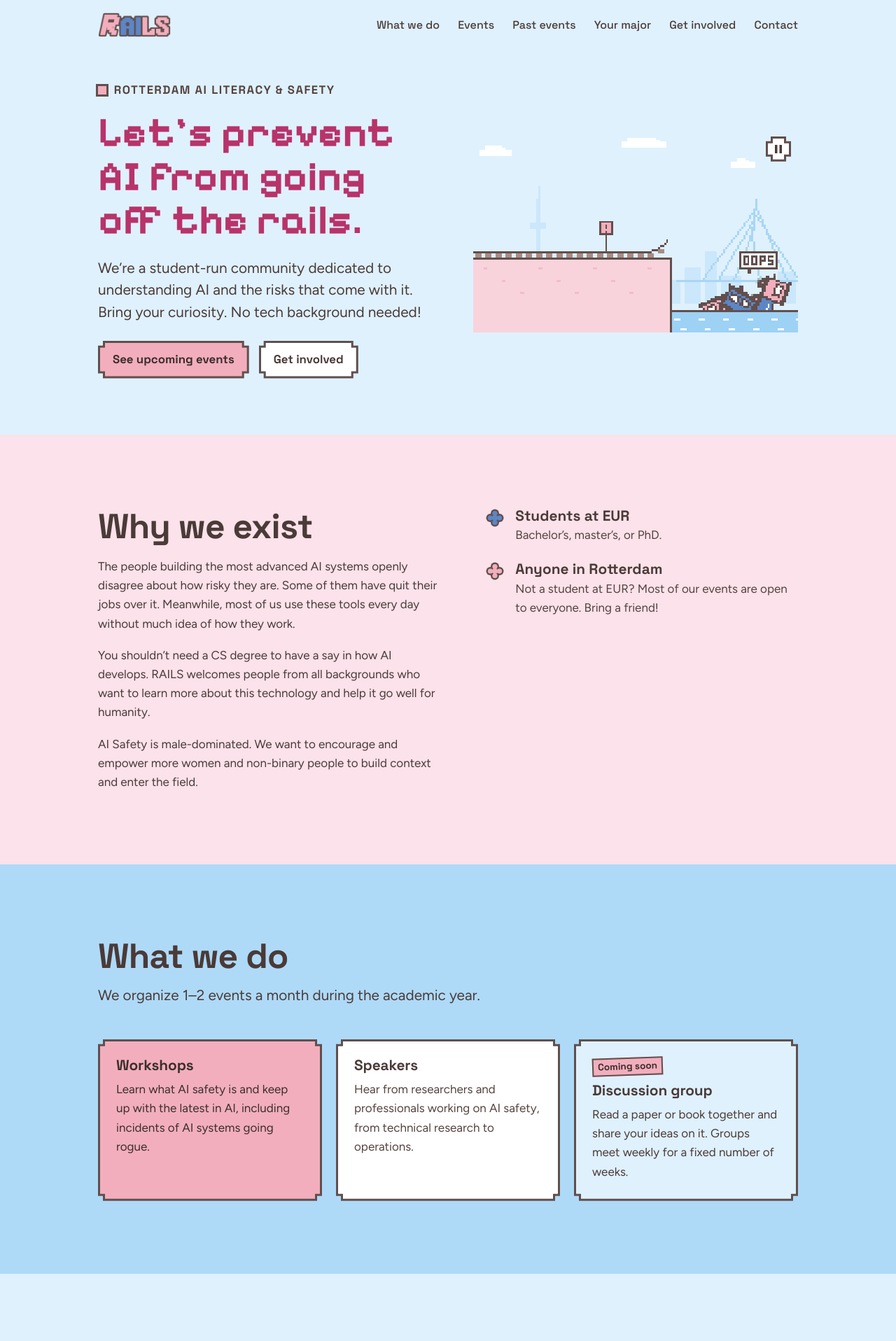
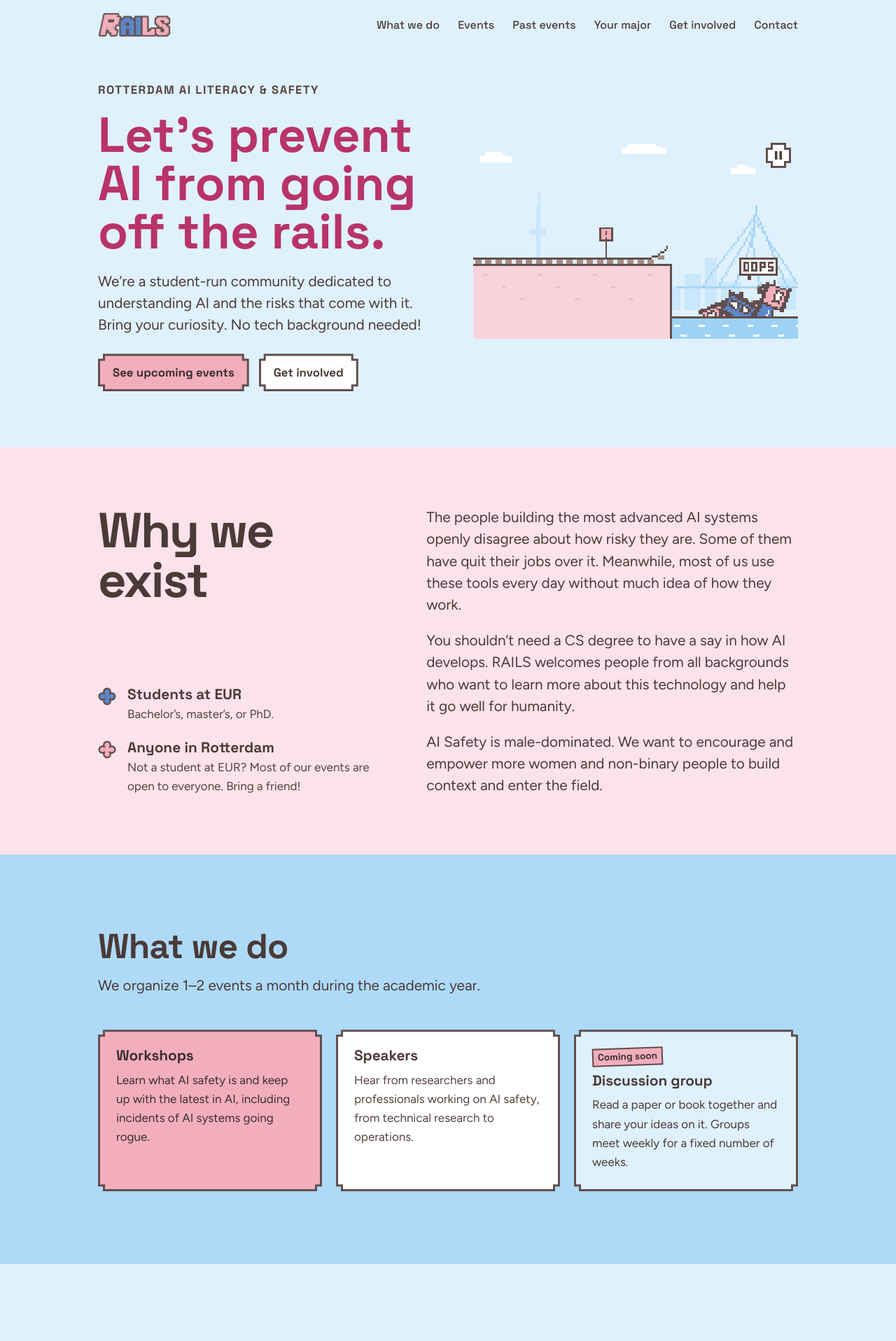
Before and after one commit to RAILS010/rails010-site, a Jekyll site: the page built from index.html, in a window 1280 px wide. Shown: the top 1916 px of the page at 70% size. Built offline with Jekyll 4.4.1, drawn with Linux system fonts in a browser that asks for light colours; some web fonts are replaced.

Commit message:
Hero: drop square before full name, tagline in Handjet; bigger, tighter 'Why we exist'
Co-Authored-By: Claude Opus 5.5 <noreply@anthropic.com>
Claude-Session: https://claude.ai/code/session_01MT8kq8mWpyiMjnUQEbcZdu

```diff
--- a/_layouts/default.html
+++ b/_layouts/default.html
@@ -24,7 +24,7 @@
 <link rel="apple-touch-icon" href="{{ '/assets/apple-touch-icon.png' | relative_url }}">
 <link rel="preconnect" href="https://fonts.googleapis.com">
 <link rel="preconnect" href="https://fonts.gstatic.com" crossorigin>
-<link rel="stylesheet" href="https://fonts.googleapis.com/css2?family=Space+Grotesk:wght@500;700&family=Figtree:wght@400;500;600&family=Pixelify+Sans:wght@700&display=swap">
+<link rel="stylesheet" href="https://fonts.googleapis.com/css2?family=Space+Grotesk:wght@500;700&family=Figtree:wght@400;500;600&family=Handjet:wght@600&display=swap">
 <link rel="stylesheet" href="{{ '/assets/site.css' | relative_url }}?v={{ site.time | date: '%s' }}">
 <script>document.documentElement.className+=' js'</script>
 </head>
--- a/assets/site.css
+++ b/assets/site.css
@@ -17,7 +17,7 @@
   --focus:#4A3A38;
   --rule:#614F4D;
   --font-display:"Space Grotesk",ui-sans-serif,system-ui,sans-serif;
-  --font-pixel:"Pixelify Sans","Space Grotesk",ui-sans-serif,system-ui,sans-serif;
+  --font-tagline:"Handjet","Space Grotesk",ui-sans-serif,system-ui,sans-serif;
   --raspberry:#B8336A;            /* hero tagline: 4.9:1 on --bg */
   --sleeper:#A88C86;
   --font-body:"Figtree",ui-sans-serif,system-ui,-apple-system,"Segoe UI",sans-serif;
@@ -96,10 +96,9 @@ section{padding-block:clamp(56px,9vw,104px)}
 .hero .wrap{display:grid;gap:clamp(28px,4vw,48px);align-items:center}
 @media (min-width:960px){.hero .wrap{grid-template-columns:minmax(0,1.05fr) minmax(0,1fr)}}
 .hero-text{display:grid;gap:20px;align-content:start}
-/* three levels: small label > big pixel tagline in raspberry > body intro */
-.fullname{display:flex;align-items:center;gap:.65em;font-family:var(--font-display);font-weight:700;font-size:clamp(.92rem,1.3vw,1.05rem);line-height:1.2;letter-spacing:.09em;text-transform:uppercase;color:var(--ink-soft)}
-.fullname::before{content:"";flex:none;width:12px;height:12px;background:var(--pink);box-shadow:0 0 0 3px var(--line)}
-.lede{font-family:var(--font-pixel);font-weight:700;font-size:clamp(2.25rem,4.7vw,3.7rem);max-width:15ch;letter-spacing:0;line-height:1.06;color:var(--raspberry);text-wrap:balance}
+/* three levels: small label > big tagline in raspberry (Handjet: pixel-grid DNA, but calm enough to sit next to Space Grotesk/Figtree) > body intro */
+.fullname{font-family:var(--font-display);font-weight:700;font-size:clamp(.92rem,1.3vw,1.05rem);line-height:1.2;letter-spacing:.09em;text-transform:uppercase;color:var(--ink-soft)}
+.lede{font-family:var(--font-tagline);font-weight:600;font-size:clamp(2.6rem,5.6vw,4.4rem);max-width:13ch;letter-spacing:0;line-height:.98;color:var(--raspberry);text-wrap:balance}
 .lede-sub{font-size:var(--step-1);max-width:44ch;line-height:1.5;color:var(--ink)}
 .actions{display:flex;gap:14px;flex-wrap:wrap;margin-top:6px}
 .scene{position:relative;width:100%}
@@ -124,11 +123,16 @@ section{padding-block:clamp(56px,9vw,104px)}
 .format:nth-child(3n+3),.format:nth-child(3n+3) p{color:var(--ink)}
 .format p{color:var(--ink-soft)}
 
-/* why */
-.why{display:grid;grid-template-columns:minmax(0,1fr);gap:clamp(28px,5vw,64px)}
-@media (min-width:860px){.why{grid-template-columns:minmax(0,1.1fr) minmax(0,1fr)}}
-.why-text{display:grid;gap:18px;max-width:58ch}
-.why-text p{font-size:var(--step-0)}
+/* why: big heading top-left, audiences under it, the text on the right (stacked on phones) */
+#why{padding-block:clamp(48px,7vw,84px)}
+.why{display:grid;grid-template-columns:minmax(0,1fr);gap:clamp(24px,4vw,36px) clamp(36px,6vw,88px)}
+@media (min-width:860px){
+  .why{grid-template-columns:minmax(0,.85fr) minmax(0,1.15fr);grid-template-areas:"title text" "who text";grid-template-rows:auto 1fr}
+  .why-title{grid-area:title}.why-text{grid-area:text}.who{grid-area:who;align-self:end}
+}
+.why-title{font-size:var(--step-4);letter-spacing:-.03em;line-height:1}
+.why-text{display:grid;gap:20px;max-width:52ch;align-content:start}
+.why-text p{font-size:var(--step-1);line-height:1.5}
 .who{list-style:none;margin:0;padding:0;display:grid;gap:22px;align-content:start}
 .who li{display:grid;grid-template-columns:28px minmax(0,1fr);gap:14px;align-items:start}
 .who strong{font-family:var(--font-display);font-weight:700;display:block;font-size:var(--step-1);line-height:1.2;margin-bottom:2px}
--- a/index.html
+++ b/index.html
@@ -27,8 +27,8 @@ layout: default
 
   <section class="band-pink" id="why">
     <div class="wrap why">
+      <h2 class="why-title">{{ c.why.heading | escape }}</h2>
       <div class="why-text">
-        <h2>{{ c.why.heading | escape }}</h2>
         {%- for p in c.why.paragraphs %}
         <p>{{ p.text | markdownify | remove: '<p>' | remove: '</p>' | strip }}</p>
         {%- endfor %}
```
